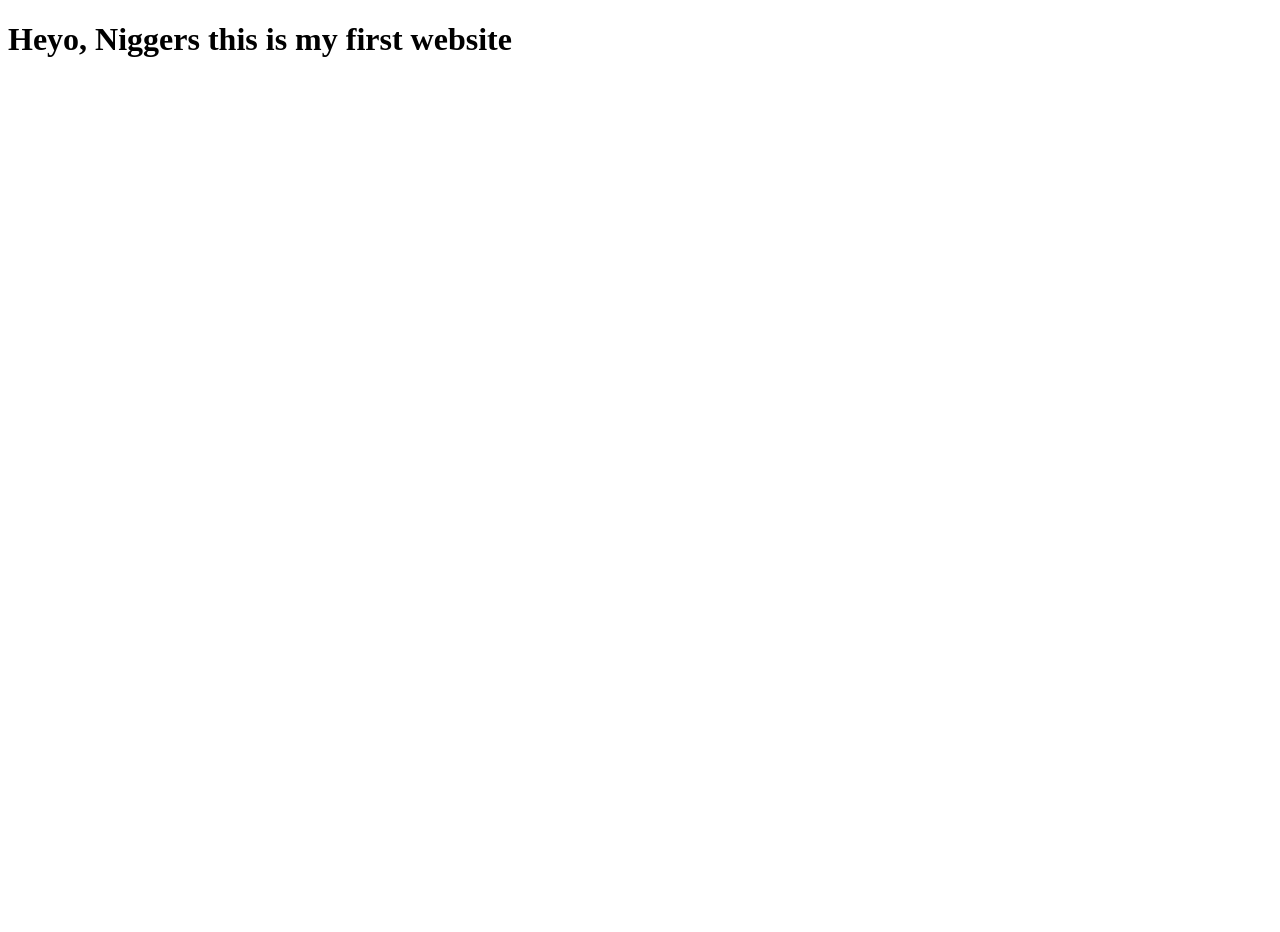
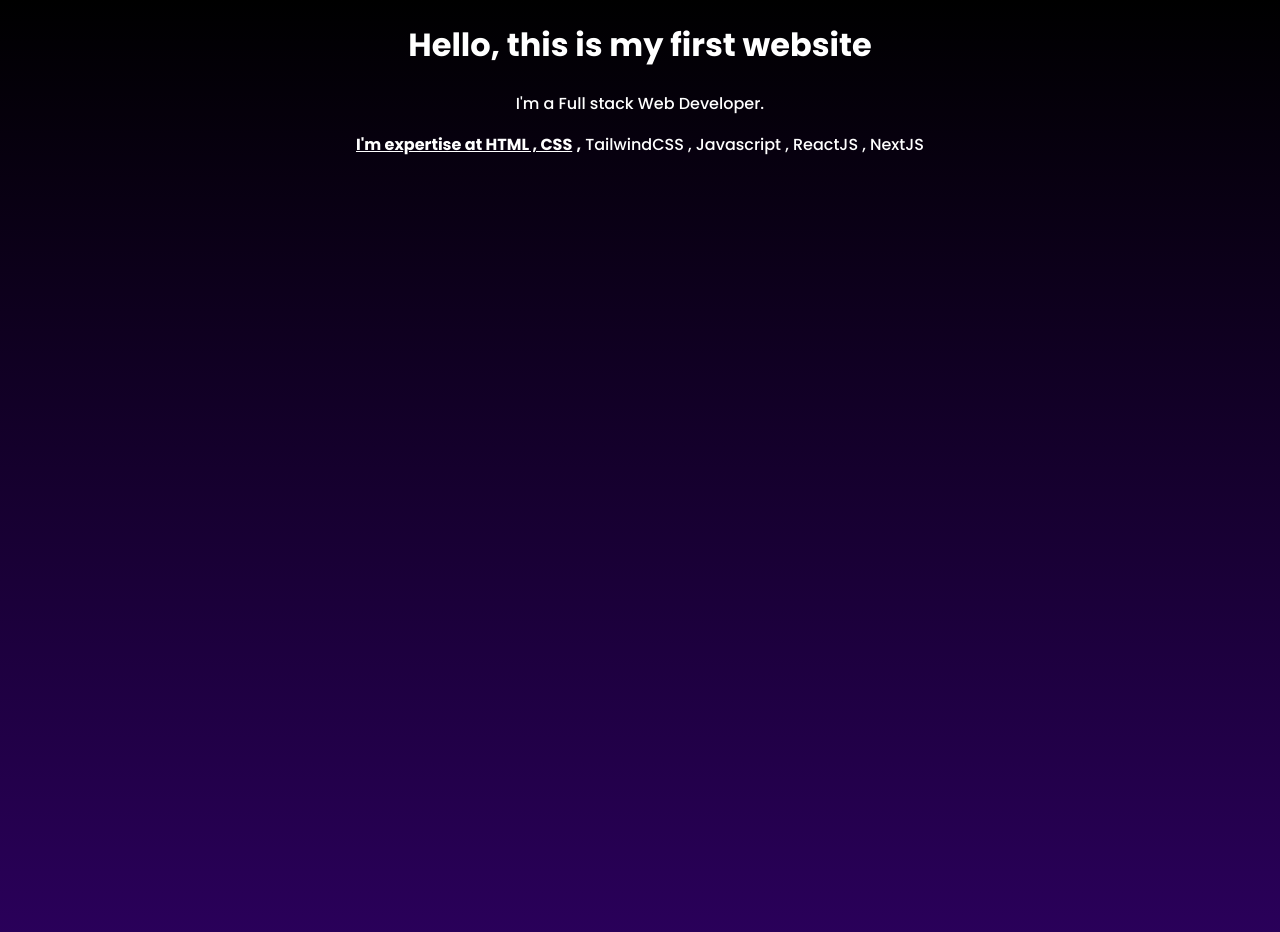
Before and after one commit to 0xIftekhar443/my-first-website, a plain HTML site: page index.html in a window 1280 px wide. Before the commit the page ends 800 px from the top, so only its background shows below. Drawn offline with Linux system fonts and the light colour scheme.

Commit message:
commiting

```diff
--- a/index.html
+++ b/index.html
@@ -3,16 +3,16 @@
 <head>
     <meta charset="UTF-8">
     <meta name="viewport" content="width=device-width, initial-scale=1.0">
+    <link rel="preconnect" href="https://fonts.googleapis.com">
+    <link rel="preconnect" href="https://fonts.gstatic.com" crossorigin>
+    <link href="https://fonts.googleapis.com/css2?family=Poppins:ital,wght@0,100;0,200;0,300;0,400;0,500;0,600;0,700;0,800;0,900;1,100;1,200;1,300;1,400;1,500;1,600;1,700;1,800;1,900&display=swap" rel="stylesheet">
+
+    <link rel="stylesheet" href="style.css">
     <title>first website</title>
-    <style>
-        .body {
-            text-align: center;
-            color: white;
-            background-image:(linear-gradient(rgb(82, 127, 149)) , black);
-        }
-    </style>
 </head>
 <body>
-    <h1>Heyo, Niggers this is my first website</h1>
+    <h1>Hello, this  is my first website</h1>
+    <p>I'm a Full stack Web Developer.</p>
+    <p><b><u>I'm expertise at HTML , CSS</u></b> <b>,</b> TailwindCSS , Javascript , ReactJS , NextJS</p>
 </body>
 </html>
--- /dev/null
+++ b/style.css
@@ -0,0 +1,8 @@
+body {
+    text-align: center;
+    color: white;
+    background-image: linear-gradient(black , rgb(46, 0, 99));
+    height: 1000px;
+    font-family: "Poppins", sans-serif;
+    font-weight: 500;
+}
```
